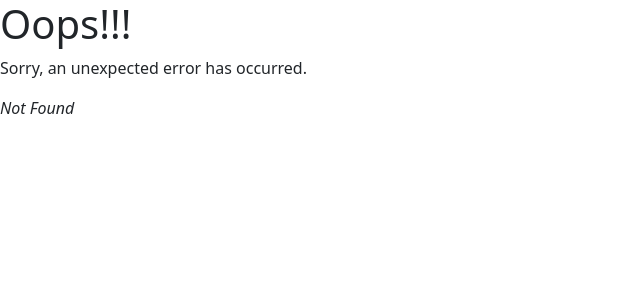
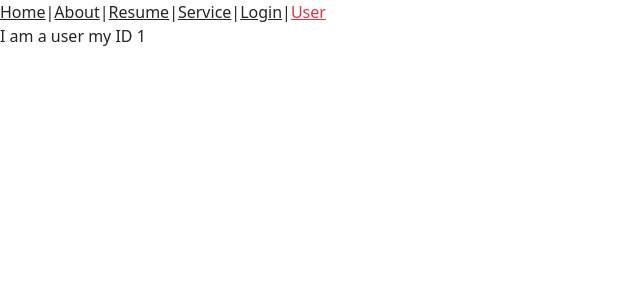
Before and after one commit to pranto113015/myreact, a React (Vite) app: page /user/1 in a window 1280 px wide. Before the commit this address had no page. Shown: the top 300 px of the page, without its empty margins (0-640 px from the left). Built offline with nearby package versions, Linux system fonts and the light colour scheme.

Commit message:
practise : Dynamic Routing

```diff
--- a/Navbar.jsx
+++ b/Navbar.jsx
@@ -38,6 +38,13 @@ export default function Navbar() {
       >
         Login
       </NavLink>
+      |
+      <NavLink
+        to="/user/1"
+        className={({ isActive }) => (isActive ? "text-danger" : "text-dark")}
+      >
+        User
+      </NavLink>
     </div>
   );
 }
--- /dev/null
+++ b/src/User.jsx
@@ -0,0 +1,7 @@
+import React from "react";
+import { useParams } from "react-router-dom";
+
+export default function User() {
+  const { id } = useParams();
+  return <div>I am a user my ID {id}</div>;
+}
```
Also changed, not shown: src/main.jsx (+7 -0 lines).
